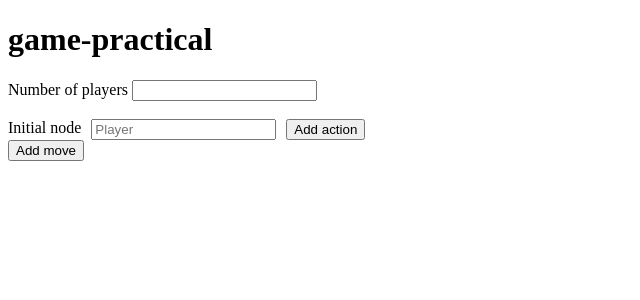
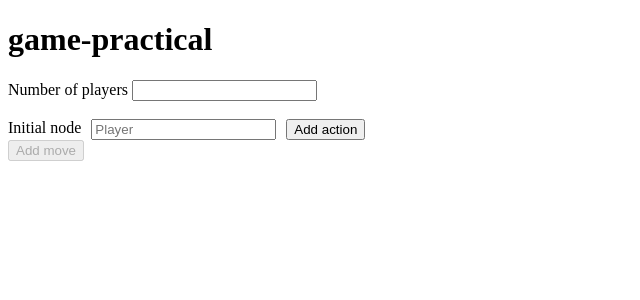
Before and after one commit to mihiraggarwal/game-practical, a SvelteKit app in the folder client/: page / in a window 1280 px wide. Shown: the top 300 px of the page, without its empty margins (0-640 px from the left). Built offline with nearby package versions, Linux system fonts and the light colour scheme.

Commit message:
further nodes

```diff
--- a/client/src/routes/+page.svelte
+++ b/client/src/routes/+page.svelte
@@ -14,23 +14,54 @@
     let iActions: Array<string>;
     $: iActions
 
+    let node_counter = 0
+
     const add_action = () => {
-        const actions_div = document.getElementsByClassName("all_initial_actions")[0]
+        if (node_counter == 0) node_counter++
+        const actions_div = document.getElementsByClassName("action_div")[node_counter-1]
 
         const action_elem = document.createElement("input")
         action_elem.setAttribute("type", "text")
-        action_elem.setAttribute("class", "initial_action")
-        action_elem.className = "initial_actions"
+        action_elem.className = "actions"
 
         actions_div?.appendChild(action_elem)
     }
 
     const add_move = () => {
-        const first_action_btn = document.getElementById("initial_action_btn")
-        first_action_btn?.setAttribute("disabled", "true")
+        node_counter++
+        const old_action_btn = Array.from(document.getElementsByClassName("action_btn")).at(-1)
+        old_action_btn?.setAttribute("disabled", "true")
 
-        iActions = Array.from(document.getElementsByClassName("initial_actions") , x => (x as HTMLInputElement).value);
-        console.log(iActions)
+        // const iLen = iActions.length
+        // iActions.push(...Array.from(document.getElementsByClassName("actions") , x => (x as HTMLInputElement).value).slice(iLen))
+
+        const further_div = document.getElementsByClassName("further")[0]
+
+        const ind_div = document.createElement("div")
+        ind_div.className = "ind_div"
+        ind_div.style.display = "flex"
+        ind_div.style.flexDirection = "row"
+
+        further_div.appendChild(ind_div)
+
+        const player_elem = document.createElement("input")
+        player_elem.setAttribute("type", "number")
+        player_elem.setAttribute("placeholder", "Player")
+        player_elem.className = "player_input"
+
+        ind_div.appendChild(player_elem)
+
+        const action_btn = document.createElement("button")
+        action_btn.textContent = "Add action"
+        action_btn.className = "action_btn"
+        action_btn.onclick = add_action
+
+        ind_div.appendChild(action_btn)
+
+        const action_div = document.createElement("div")
+        action_div.className = "action_div"
+
+        ind_div.appendChild(action_div)
     }
 
 </script>
@@ -43,12 +74,16 @@
 <div class="tree">
     <div class="initial">
         Initial node
-        <input type="number" name="initial_player" id="initial_player" bind:value={initial_player} required placeholder="Player" />
-        <button type="button" id="initial_action_btn" on:click={add_action}>Add action</button>
-        <div class="all_initial_actions"></div>
+        <input type="number" name="player_input" id="initial_player" bind:value={initial_player} required placeholder="Player" />
+        <button type="button" class="action_btn" on:click={add_action}>Add action</button>
+        <div class="action_div"></div>
     </div>
     <div class="further">
-        <button type="button" id="node_btn" on:click={add_move}>Add move</button>
+        {#if node_counter < 1}
+            <button type="button" id="node_btn" on:click={add_move} disabled>Add move</button>
+        {:else}
+            <button type="button" id="node_btn" on:click={add_move}>Add move</button>
+        {/if}
     </div>
 </div>
 
@@ -59,7 +94,7 @@
         gap: 10px
     }
 
-    .all_initial_actions {
+    .action_div {
         display: flex;
         flex-direction: row;
         gap: 10px
```
